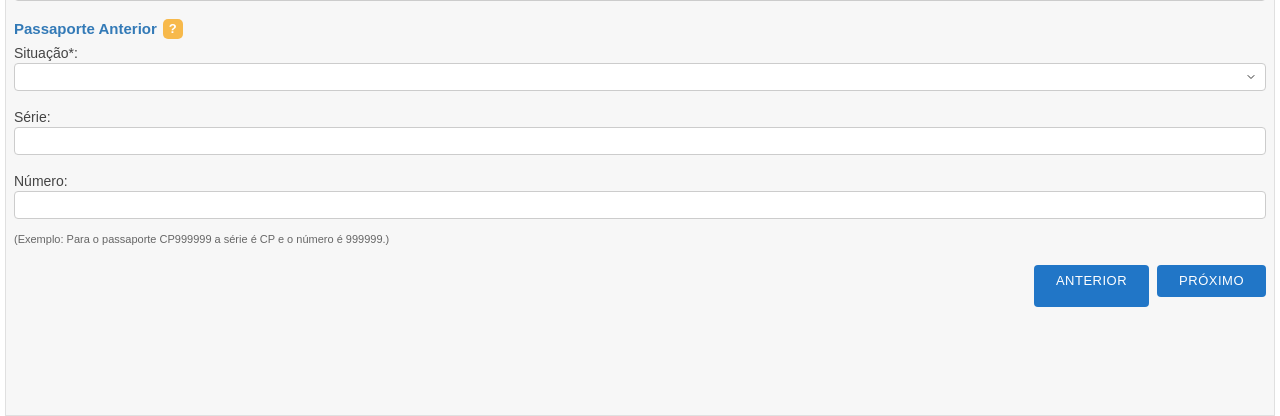
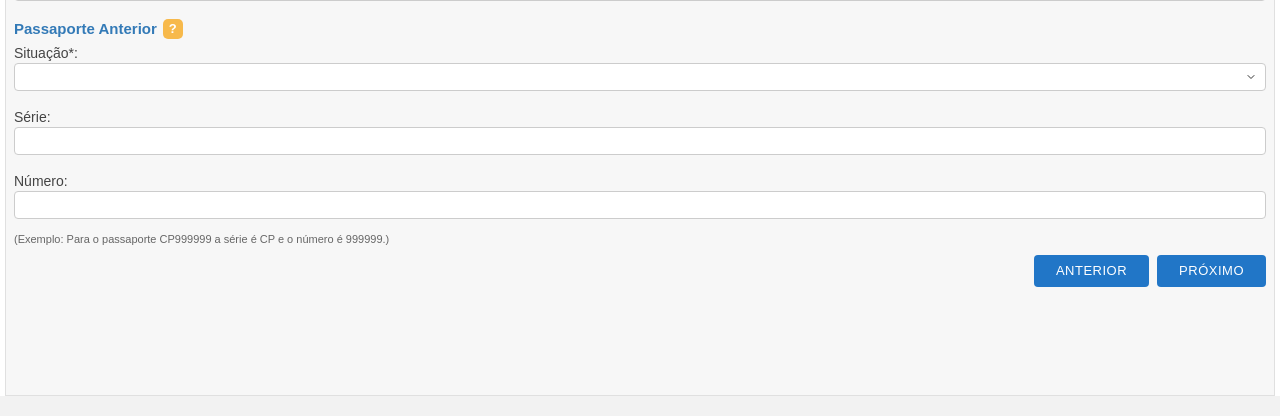
Before and after one commit to Solutionsforce/PassPF, a Flask app: page /nova-solicitacao/documentos in a window 1280 px wide. Shown: the part 1460-1876 px from the top of the page. Run offline with Flask 3, Linux system fonts and the light colour scheme.

Commit message:
Adjust button appearance to ensure consistent sizing and alignment
Refactor CSS for button elements in `static/css/style.css` to fix sizing and alignment issues.

Replit-Commit-Author: Agent
Replit-Commit-Session-Id: 2f1d9dde-6280-4dd7-be92-213d7a001ec0
Replit-Commit-Checkpoint-Type: full_checkpoint
Replit-Commit-Event-Id: dc19b944-76f9-4751-acea-059c51108c9d
Replit-Commit-Screenshot-Url: https://storage.googleapis.com/screenshot-production-us-central1/c69ae46c-7eaa-4d13-905b-498ffecf424b/2f1d9dde-6280-4dd7-be92-213d7a001ec0/AtljsX2

```diff
--- a/static/css/style.css
+++ b/static/css/style.css
@@ -869,21 +869,23 @@ body {
     border-radius: 4px;
     font-size: 13px;
     padding: 5px 22px;
-    margin-top: 10px;
+    margin: 0;
     font-family: Arial, sans-serif;
+    font-weight: normal;
     cursor: pointer;
     text-transform: uppercase;
     box-shadow: none;
-    min-width: 0;
-    min-height: 0;
     height: 32px;
-    line-height: 22px;
+    line-height: 32px;
     letter-spacing: 0.5px;
     text-decoration: none;
-    display: inline-block;
+    display: inline-flex;
+    align-items: center;
+    justify-content: center;
     text-align: center;
-    vertical-align: middle;
     transition: background 0.2s;
+    box-sizing: border-box;
+    white-space: nowrap;
 }
 
 .doc-btn-anterior:hover, .doc-btn-proximo:hover {
```
